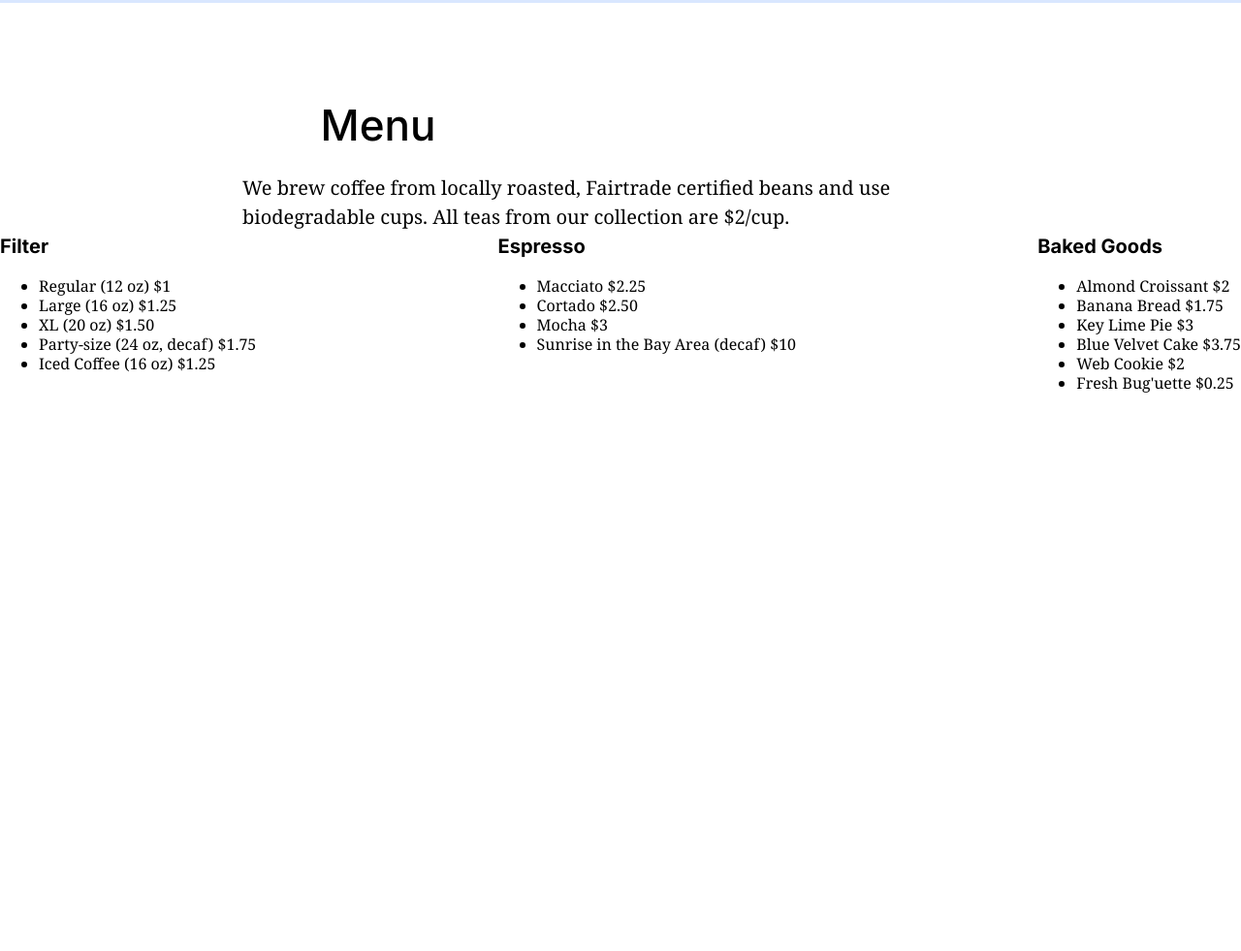
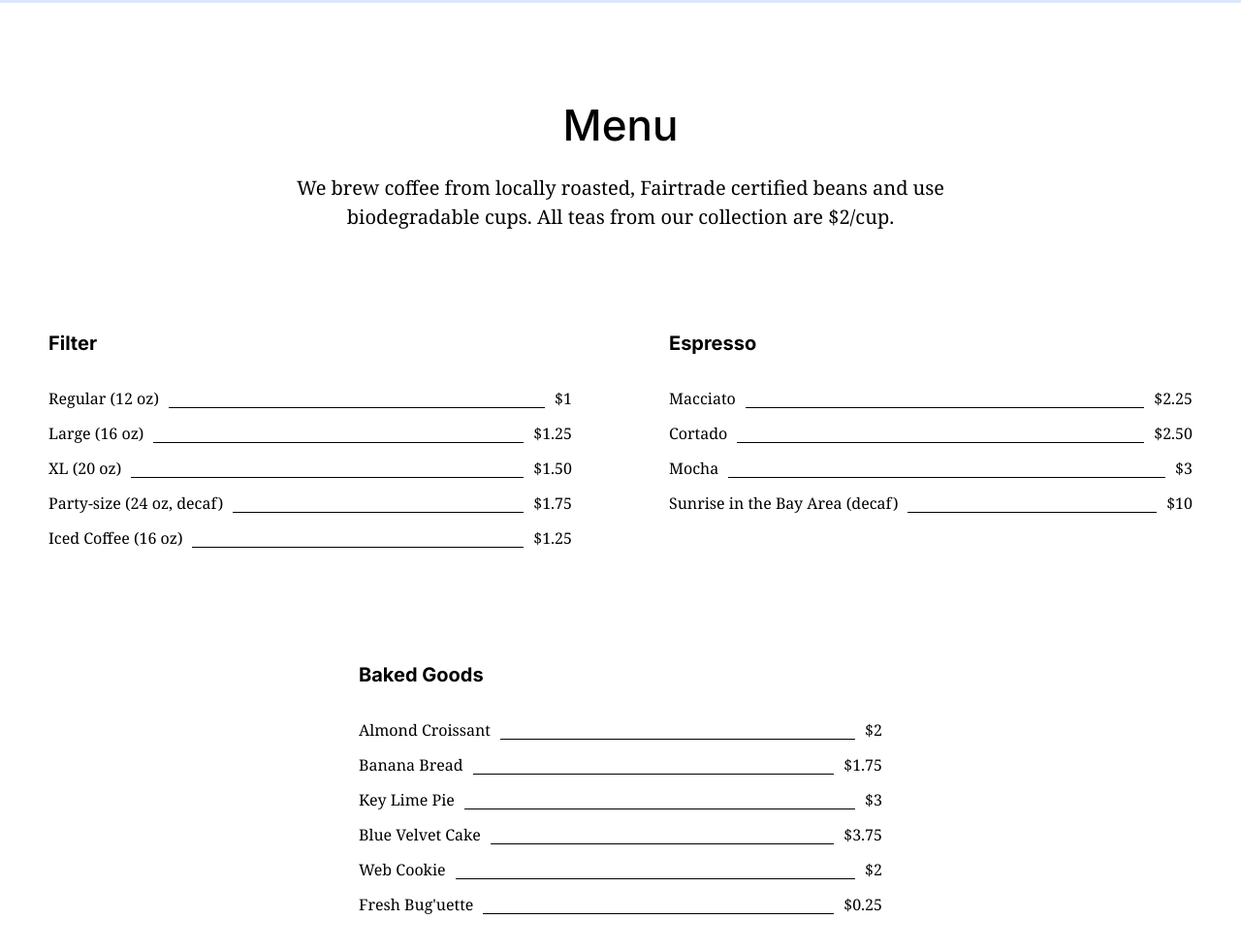
Before and after one commit to anamariamartinez10/se_project_coffeeshop, a plain HTML site: page index.html in a window 1280 px wide. Shown: the part 2882-3863 px from the top of the page at 97% size. Before the commit the page ends 3303 px from the top, so only its background shows below. Drawn offline with Linux system fonts and the light colour scheme.

Commit message:
updated menu section just needs background image

```diff
--- /dev/null
+++ b/blocks/card.css
@@ -0,0 +1,32 @@
+.card {
+  list-style-type: none;
+  width: 540px;
+}
+
+.card__title {
+  text-align: left;
+  font-weight: bold;
+  font-size: 20px;
+  line-height: 30px;
+  margin: 0;
+  padding: 0 0 32px;
+}
+
+.card__list {
+  list-style-type: none;
+  margin: 0;
+  padding: 0;
+}
+
+.card__list-item {
+  font-family: "Noto Serif", "Times New Roman", serif;
+  display: flex;
+  margin: 0;
+  padding: 0 0 16px;
+  gap: 10px;
+}
+
+.card__list-divider {
+  flex-grow: 1;
+  border-bottom: 1px black solid;
+}
--- /dev/null
+++ b/blocks/form.css
@@ -0,0 +1,62 @@
+.form__fieldset {
+  display: flex;
+  flex-direction: column;
+  justify-content: center;
+  max-width: 385px;
+  margin: 0 auto;
+  padding-bottom: 120px;
+  border-style: none;
+}
+
+.form__label {
+  margin: 0;
+  padding: 32px 0 8px;
+  text-align: left;
+  font-weight: 500;
+}
+
+.form__label:first-of-type {
+  padding-top: 0;
+}
+
+.form__input {
+  border:1px solid #838383;
+  padding: 15px 20px;
+  margin: 0;
+}
+
+.form__placeholder {
+  color: #838383;
+}
+
+.form__button {
+  padding: 20px;
+  margin: 32px 0 0;
+  background-color: #1878DC;
+  color: #fff;
+  border-radius: 4px;
+  transition: background-color .2s ease-in-out;
+}
+
+.form__button:hover {
+  background-color: #3f96f3;
+}
+
+.form__label_type_checkbox {
+  display: flex;
+  flex-direction: row-reverse;
+  justify-content: center;
+  gap: 12px;
+}
+
+.form__checkbox {
+  height: 20px;
+  width: 20px;
+  border-radius: 2px;
+  align-self: flex-start;
+}
+
+.form__checkbox:checked {
+  background-color: #1878DC;
+  background-image: url(../images/check.svg);
+}
--- a/blocks/header.css
+++ b/blocks/header.css
@@ -1,14 +1,3 @@
-/* Global Styles */
-.page {
-  min-width: 1100px;
-  max-width: 1600px;
-  margin: 0 auto;
-  font-family: Inter, Arial, sans-serif;
-  font-size: 16px;
-  line-height: 20px;
-}
-
-/* Header Section */
 .header {
   background-image: url("../images/background_header.svg");
   background-repeat: no-repeat;
--- a/blocks/menu.css
+++ b/blocks/menu.css
@@ -1,24 +1,16 @@
-/* Global Styles */
-.page {
-  min-width: 1100px;
-  max-width: 1600px;
-  margin: 0 auto;
-  font-family: Inter, Arial, sans-serif;
-  font-size: 16px;
-  line-height: 20px;
-}
-
-/* Menu Section */
 .menu {
-  background-image: url(../images/background_menu.svg);
-  background-color: #D9E7FF;
+  background-image: url("../images/background_menu.svg");
   background-repeat: no-repeat;
   box-sizing: border-box;
   background-position: center;
+  background-size: cover;
+  display: flex;
+  align-items: center;
+  flex-direction: column;
 }
 .menu__title {
-  margin: 0;
-  padding: 100px 0 0px;
+  margin: 0 auto 24px;
+  padding: 100px 0 0;
   max-width: 780px;
   font-weight: 500;
   font-size: 44px;
@@ -30,32 +22,16 @@
   font-family: "Noto Serif", "Times New Roman", serif;
   font-size: 20px;
   line-height: 30px;
-  margin: 24px auto 0;
+  margin: 0 auto 100px;
   max-width: 780px;
+  text-align: center;
 }
 
-/* Card Section */
-
 .menu__cards {
+  margin: 0;
+  padding: 0 0 100px;
+  gap: 100px;
   display: flex;
-  justify-content: space-between;
-  align-items: flex-start;
-  margin: 0;
-  gap: 100;
+  flex-wrap: wrap;
+  justify-content: center;
 }
-
-.card__title {
-  text-align: left;
-  font-weight: bold;
-  font-size: 20px;
-  line-height: 30px;
-}
-
-.card__list-item {
-  font-family: "Noto Serif", "Times New Roman", serif;
-}
-
-.card__three {
-  align-self: flex-end;
-  justify-self: center;
-}
--- a/blocks/nav.css
+++ b/blocks/nav.css
@@ -1,15 +1,3 @@
-/* Global Styles */
-.page {
-  min-width: 1100px;
-  max-width: 1600px;
-  margin: 0 auto;
-  font-family: Inter, Arial, sans-serif;
-  font-size: 16px;
-  line-height: 20px;
-}
-
-/* Navigation links section */
-
 .nav {
   display: flex;
   justify-content: space-between;
--- /dev/null
+++ b/blocks/page.css
@@ -0,0 +1,8 @@
+.page {
+  min-width: 1100px;
+  max-width: 1600px;
+  margin: 0 auto;
+  font-family: Inter, Arial, sans-serif;
+  font-size: 16px;
+  line-height: 20px;
+}
--- a/blocks/recipes.css
+++ b/blocks/recipes.css
@@ -1,14 +1,3 @@
-/* Global Styles */
-.page {
-  min-width: 1100px;
-  max-width: 1600px;
-  margin: 0 auto;
-  font-family: Inter, Arial, sans-serif;
-  font-size: 16px;
-  line-height: 20px;
-}
-
-/* Recipes Section */
 .recipes {
   background-image: url("../images/background_recipes.svg");
   background-position: center;
--- a/blocks/reservation.css
+++ b/blocks/reservation.css
@@ -1,14 +1,3 @@
-/* Global Styles */
-.page {
-  min-width: 1100px;
-  max-width: 1600px;
-  margin: 0 auto;
-  font-family: Inter, Arial, sans-serif;
-  font-size: 16px;
-  line-height: 20px;
-}
-
-/* Reservation Section */
 .reservation {
   background-image: url(../images/background_reservation.svg);
   background-color: #D9E7FF;
@@ -25,66 +14,3 @@
   line-height: 52px;
   text-align: center;
 }
-
-.form__fieldset {
-  display: flex;
-  flex-direction: column;
-  justify-content: center;
-  max-width: 385px;
-  margin: 0 auto;
-  padding-bottom: 120px;
-  border-style: none;
-}
-
-.form__label {
-  margin: 0;
-  padding: 32px 0 8px;
-  text-align: left;
-  font-weight: 500;
-}
-
-.form__label:first-of-type {
-  padding-top: 0;
-}
-
-.form__input {
-  border:1px solid #838383;
-  padding: 15px 20px;
-  margin: 0;
-}
-
-.form__placeholder {
-  color: #838383;
-}
-
-.form__button {
-  padding: 20px;
-  margin: 32px 0 0;
-  background-color: #1878DC;
-  color: #fff;
-  border-radius: 4px;
-  transition: background-color .2s ease-in-out;
-}
-
-.form__button:hover {
-  background-color: #3f96f3;
-}
-
-.form__label_type_checkbox {
-  display: flex;
-  flex-direction: row-reverse;
-  justify-content: center;
-  gap: 12px;
-}
-
-.form__checkbox {
-  height: 20px;
-  width: 20px;
-  border-radius: 2px;
-  align-self: flex-start;
-}
-
-.form__checkbox:checked {
-  background-color: #1878DC;
-  background-image: url(../images/check.svg);
-}
--- a/index.html
+++ b/index.html
@@ -161,10 +161,10 @@
           collection are $2/cup.
         </p>
 
-        <div class="menu__cards">
-          <div class="card__one">
-            <div class="card__title">Filter</div>
-            <ul>
+        <ul class="menu__cards">
+          <li class="card">
+            <h3 class="card__title">Filter</h3>
+            <ul class="card__list">
               <li class="card__list-item">
                 Regular (12 oz)
                 <span class="card__list-divider">
@@ -200,11 +200,11 @@
                 $1.25
               </li>
             </ul>
-          </div>
+          </li>
 
-          <div class="card__two">
-            <div class="card__title">Espresso</div>
-            <ul>
+          <li class="card">
+            <h3 class="card__title">Espresso</h3>
+            <ul class="card__list">
               <li class="card__list-item">
                 Macciato
                 <span class="card__list-divider">
@@ -233,11 +233,11 @@
                 $10
               </li>
             </ul>
-          </div>
+          </li>
 
-          <div class="card__three">
-            <div class="card__title">Baked Goods</div>
-            <ul>
+          <li class="card">
+            <h3 class="card__title">Baked Goods</h3>
+            <ul class="card__list">
               <li class="card__list-item">
                 Almond Croissant
                 <span class="card__list-divider">
@@ -280,8 +280,9 @@
                 $0.25
               </li>
             </ul>
-          </div>
-        </div>
+          </li>
+
+        </ul>
       </section>
 
     </main>
--- a/pages/index.css
+++ b/pages/index.css
@@ -1,9 +1,14 @@
 @import url("../vendor/normalize.css");
+@import url("../blocks/page.css");
 @import url("../blocks/nav.css");
 @import url("../blocks/header.css");
 @import url("../blocks/recipes.css");
 @import url("../blocks/reservation.css");
+@import url("../blocks/form.css");
 @import url("../blocks/menu.css");
+@import url("../blocks/card.css")
+
+
 
 
 
```
